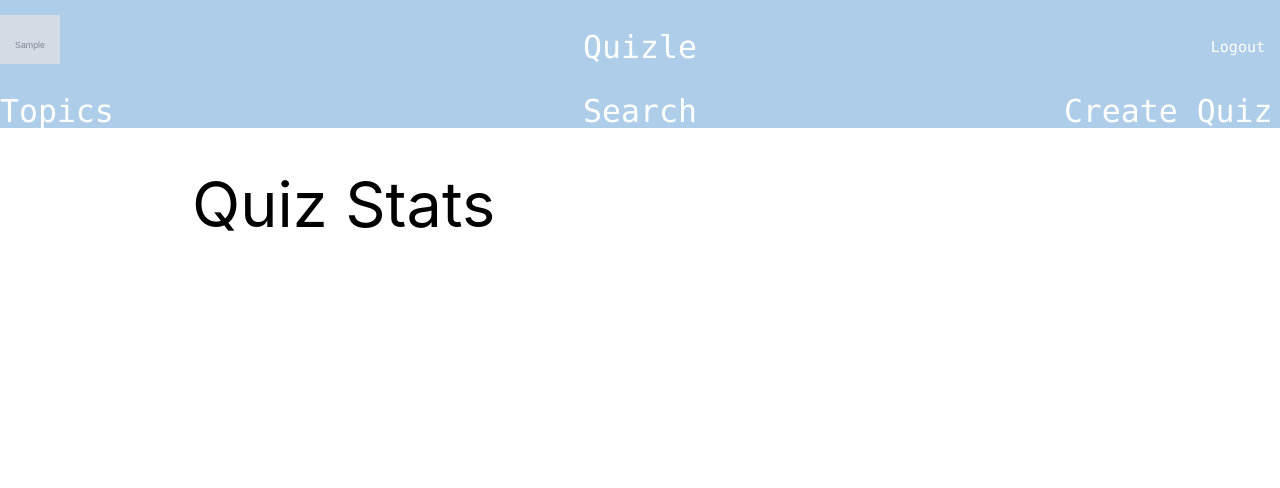
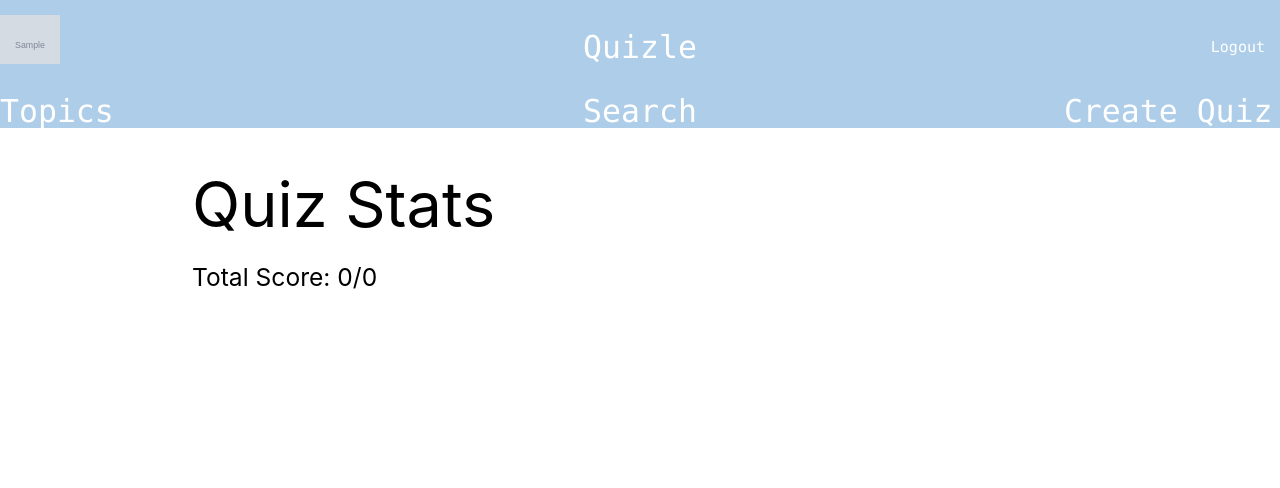
Before and after one commit to BrandonSamaroo/Quizle, a Django app: page /play/1/post in a window 1280 px wide. Shown: the top 488 px of the page. Run offline with Django 4.2, Linux system fonts and the light colour scheme; a user stored in the database is signed in; tables that the repository leaves empty hold one stand-in row (values such as "Sample post"); grey boxes marked "Sample" are stand-in pictures.

Commit message:
finished play quiz, and see score after game

```diff
--- a/quizle/main_app/templates/main_app/post_quiz.html
+++ b/quizle/main_app/templates/main_app/post_quiz.html
@@ -4,14 +4,12 @@
 
 <h1>Quiz Stats</h1>
 {% for x in qanda %}
-    {{x.question}}
-    {{x.correctanswer}}
-    {{x.givenanswer}}
-    {{x.isCorrect}}
+    Question: {{x.question}} <br>
+    Correct Answer: {{x.correctanswer}} <br>
+    Given Answer: {{x.givenanswer}} <br>
+    Is Correct? {{x.isCorrect}} <br>
+    <br>
+{% endfor %}
+<h5>Total Score: {{score.score}}/{{total}}</h5>
 
-    <br>
-    <br>
-
-{% endfor %}
-
- {% endblock %}
+{% endblock %}
--- a/quizle/main_app/views.py
+++ b/quizle/main_app/views.py
@@ -113,10 +113,10 @@ def play_quiz_post(request, quiz_id):
         qanda.append({'question': question.question, 'correctanswer': answer, 'givenanswer': request.POST[f'guess{count}'], 'isCorrect': isCorrect})
     print(qanda)
     quiz = Quiz.objects.get(id=quiz_id)
-    Score.objects.create(score=score, user=request.user, quiz=quiz)
-    return render(request, "main_app/post_quiz.html", {'qanda': qanda})
+    score = Score.objects.create(score=score, user=request.user, quiz=quiz)
+    total = len(request.POST.getlist('answers'))
+    return render(request, "main_app/post_quiz.html", {'qanda': qanda, 'score': score, 'total': total})
 
 def view_score(request, quiz_id, user_id):
     scores = Score.objects.filter(quiz=quiz_id, user=user_id)
-
     return render(request, "main_app/quiz_score.html", {'scores': scores})
```
